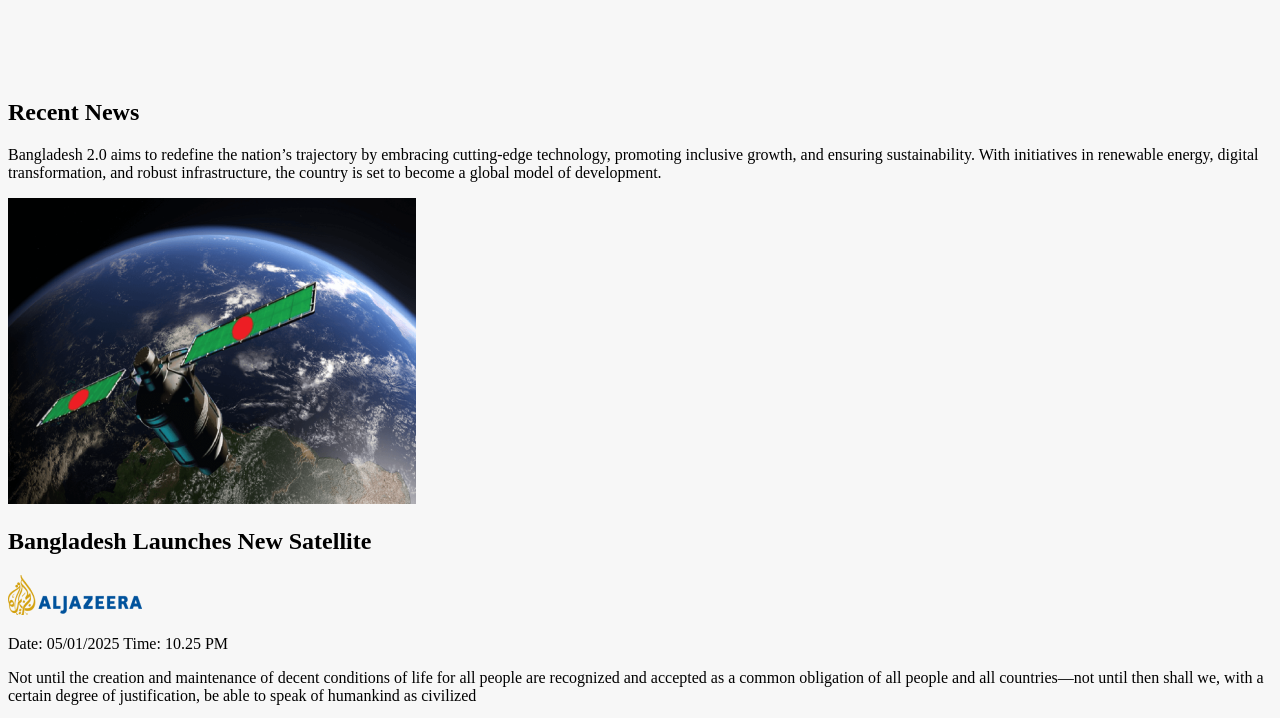
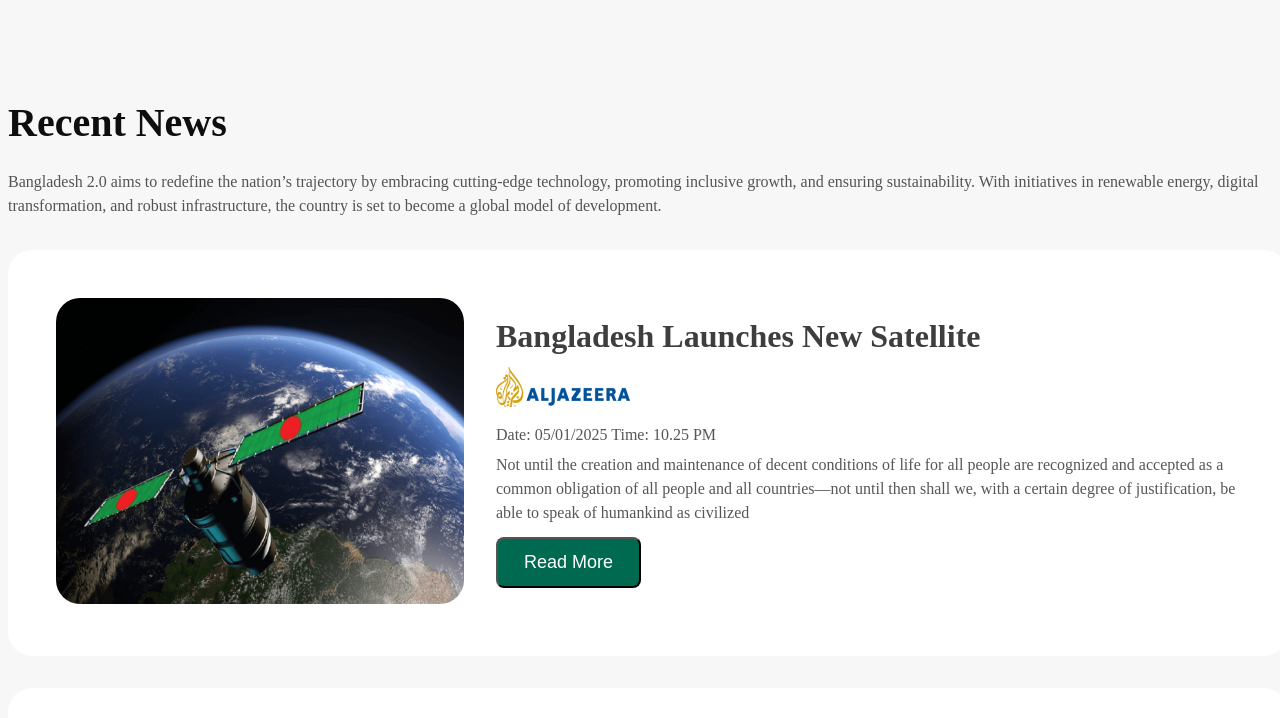
Before and after one commit to MahinSarkarAtul/Assignment-_1, a plain HTML site: page index.html in a window 1280 px wide. Shown: the part 1777-2495 px from the top of the page. Drawn offline with Linux system fonts and the light colour scheme.

Commit message:
Css added to the Recent news

```diff
--- a/style.css
+++ b/style.css
@@ -195,3 +195,76 @@ width: 1280px;
     font-size: 18px;
     font-weight: 400;
 }
+
+
+
+.news > h2 {
+    color: #0e0e0e;
+    font-size: 40px;
+    font-weight: 700;
+    margin-bottom: 24px;
+}
+.news p {
+    line-height: 24px;
+    color: rgba(14, 14, 14, 0.7);
+    font-size: 16px;
+    font-weight: 400;
+}
+
+
+
+.news-box-container {
+    margin: 32px auto;
+}
+.news-box {
+    background-color: #fff;
+    border-radius: 24px;
+    padding: 48px;
+    display: flex
+;
+    justify-content: start;
+    gap: 32px;
+    align-items: center;
+    margin-bottom: 32px;
+}
+
+.news-box-left > img {
+    width: 408px;
+    height: 306px;
+    border-radius: 24px;
+}
+
+.news-box-right h2 {
+    color: rgba(14, 14, 14, 0.8);
+    font-size: 32px;
+    font-weight: 700;
+}
+.news-box-right > * {
+    margin: 6px 0;
+}
+
+.news p {
+    line-height: 24px;
+    color: rgba(14, 14, 14, 0.7);
+    font-size: 16px;
+    font-weight: 400;
+}
+.news-time span {
+    margin-right: 10px;
+    font-size: 18px;
+}
+.news-time span {
+    margin-right: 10px;
+    font-size: 18px;
+}
+.read-btn {
+    color: #fff;
+    background-color: #006a50;
+    font-size: 18px;
+    font-weight: 500;
+    padding: 13px 26px;
+    border-radius: 8px;
+}
+.read-btn:hover {
+    background-color: #9eefdb
+}
```
